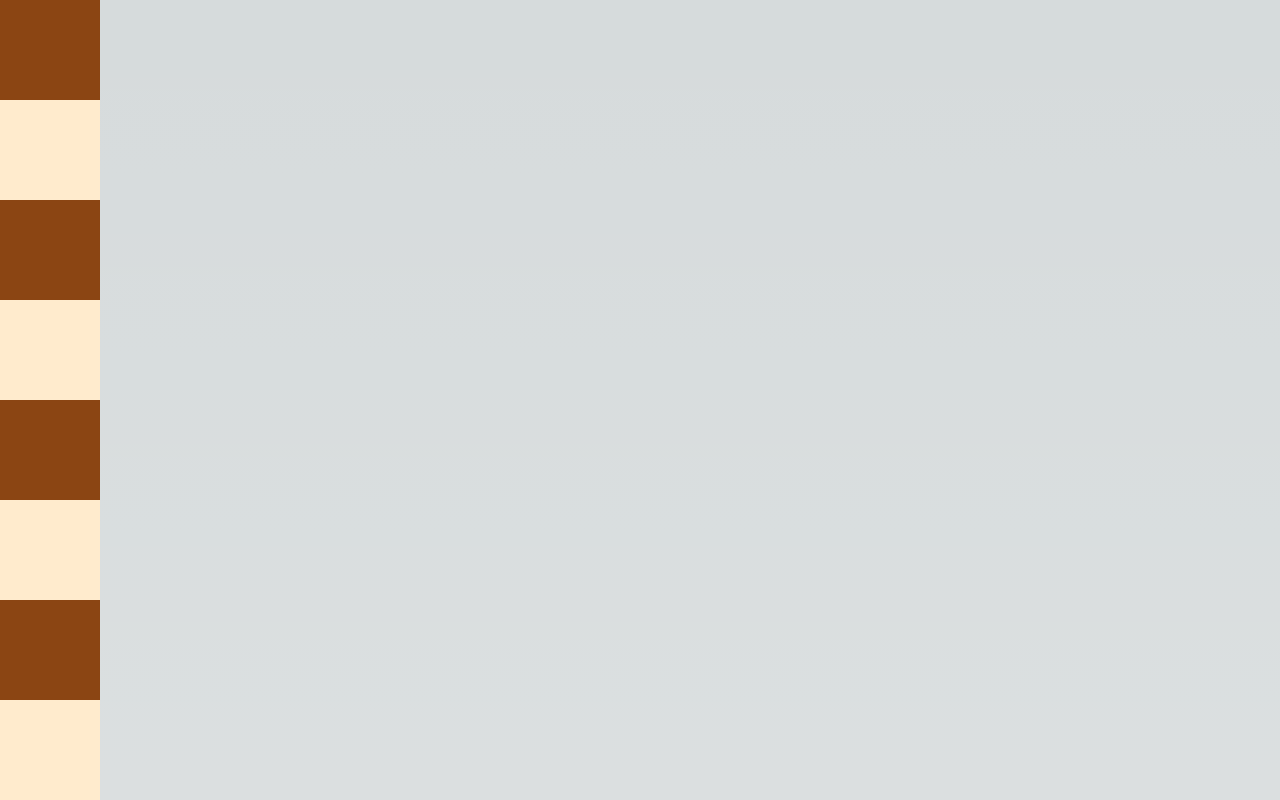
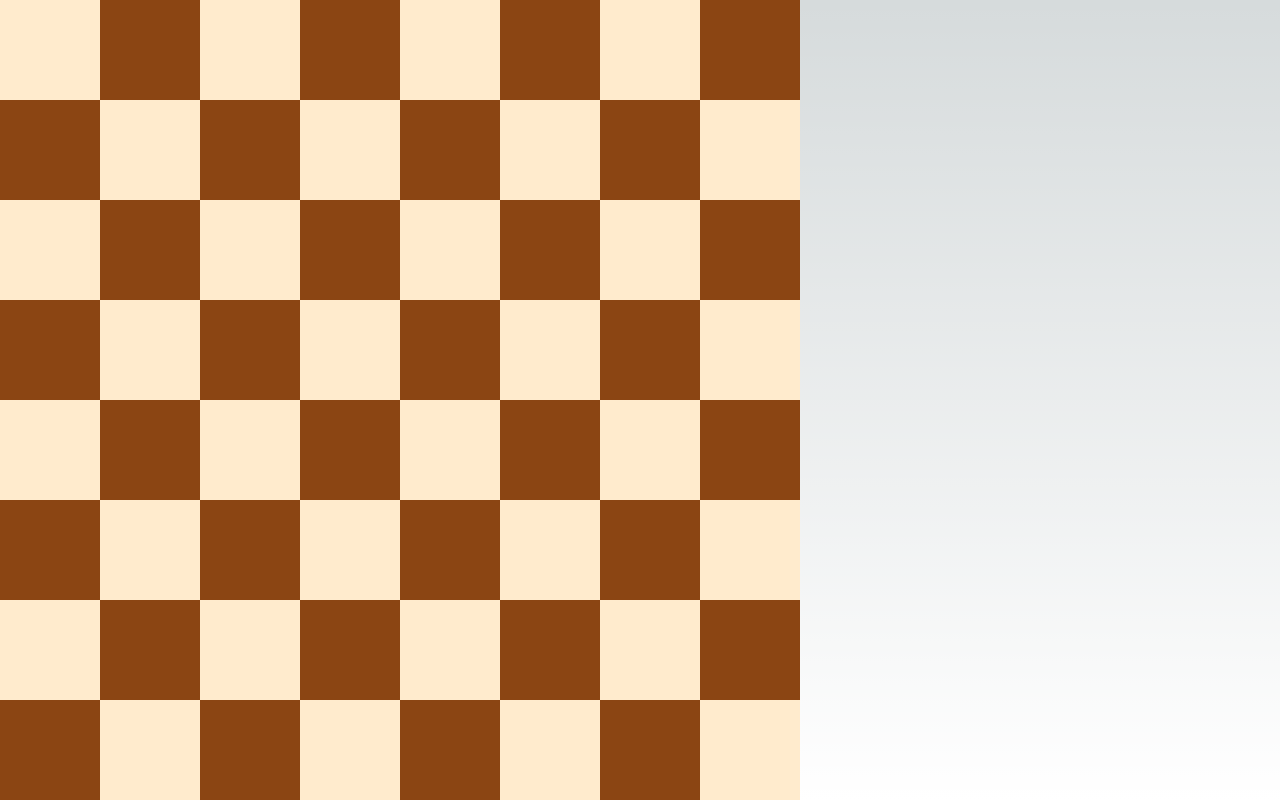
Before and after one commit to fcgrant/chess-board-gui, a Next.js app: page / in a window 1280 px wide. Shown: the top 800 px of the page. Built offline with nearby package versions, Linux system fonts and the light colour scheme.

Commit message:
Board displayed correctly

```diff
--- a/src/app/common/configs/boardConfig.tsx
+++ b/src/app/common/configs/boardConfig.tsx
@@ -1,3 +1,3 @@
 import Piece from "../../components/Piece";
 
-const whiteKnight: JSX.Element;
+const whiteKnight: JSX.Element = null;
--- a/src/app/components/Board.tsx
+++ b/src/app/components/Board.tsx
@@ -4,22 +4,29 @@ import Square from "./Square";
 export default function Board(): JSX.Element {
 
     const boardDimension: number = 8;
-    let position, file: string = "";
-    let rank: number;
-    let board: Array<JSX.Element> = [];
+    let position: string = "";
+    let board: Array<Array<JSX.Element>> = [];
+    let rank: Array<JSX.Element> = [];
 
+    // Generate array of squares for the board and determine their positions
     for (let i = 0; i < boardDimension; i++) {
+        rank = [];
         for (let j = 0; j < boardDimension; j++) {
-            file = String.fromCharCode(97 + i)
-            rank = j + 1;
-            position = file + rank.toString();
-            board.push(<Square position={position} />)
+            position = String.fromCharCode(97 + i) + ((7 - j) + 1).toString();
+            rank.push(<Square position={position} />)
         }
+        board.push(rank);
     }
 
     return (
-        <div>
-            {board}
-        </div>
+        <>
+            {board.map(rank => {
+                return (
+                    <div style={{ display: "flex", direction: "ltr" }}>
+                        {rank}
+                    </div>
+                )
+            })}
+        </>
     )
 }
```
